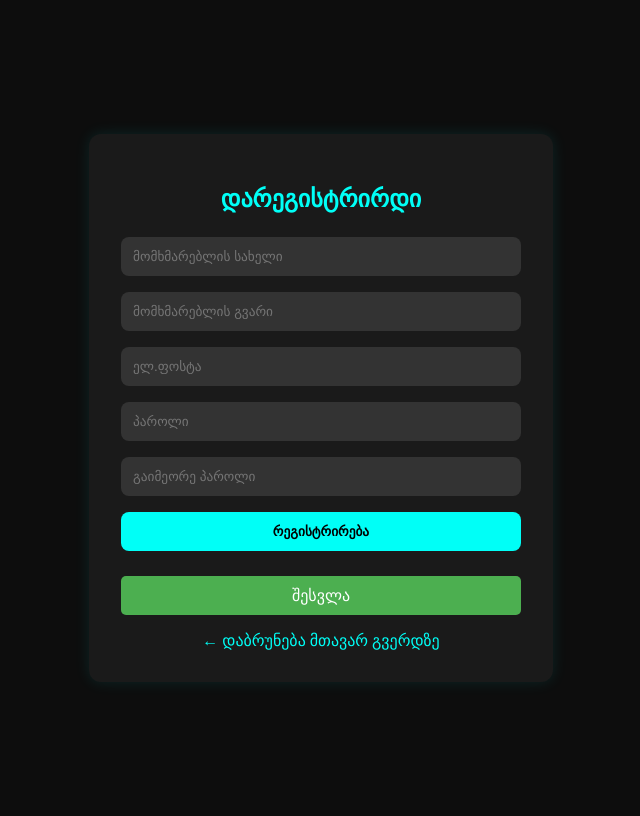
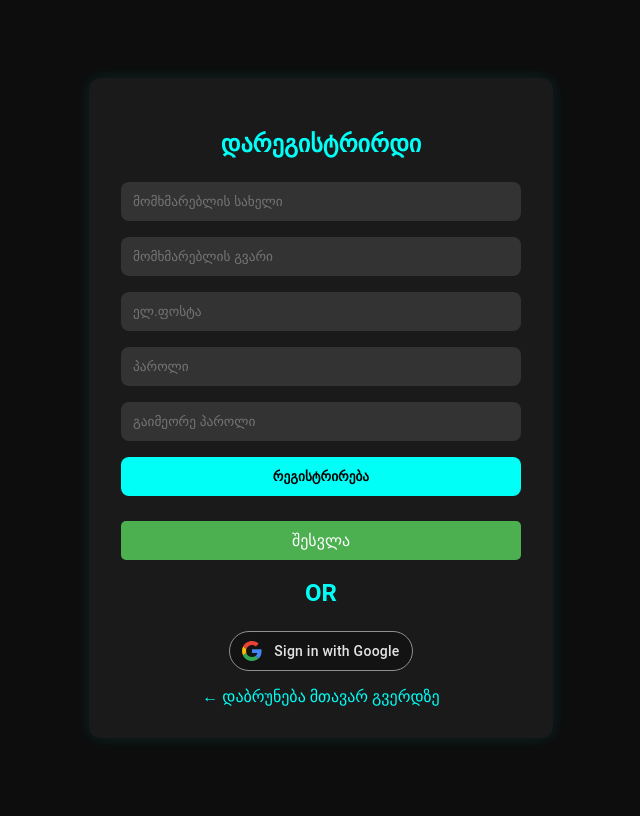
Before and after one commit to Nikka-10/crypto_site, a Django app: page /sign_up/ in a window 1280 px wide. Shown: the whole page, without its empty margins (319-959 px from the left). Run offline with Django 5.2, Linux system fonts and the light colour scheme; some libraries are stand-ins or nearby versions.

Commit message:
add google authentification

```diff
--- a/crypto_site/mysite/urls.py
+++ b/crypto_site/mysite/urls.py
@@ -22,5 +22,5 @@ urlpatterns = [
     path('', include('main.urls', namespace='main')),
     path('', include('users.urls', namespace='users')),
     path('', include('wallet.urls', namespace='wallet')),
-
+    path('accounts/', include('allauth.urls')),
 ]
--- a/crypto_site/users/static/users/reg-style.css
+++ b/crypto_site/users/static/users/reg-style.css
@@ -87,3 +87,109 @@ body {
   .back-home:hover {
     text-decoration: underline;
   }
+
+
+.gsi-material-button {
+  background-color: #131314;
+  background-image: none;
+  border: 1px solid #747775;
+  -webkit-border-radius: 20px;
+  border-radius: 20px;
+  -webkit-box-sizing: border-box;
+  box-sizing: border-box;
+  color: #e3e3e3;
+  cursor: pointer;
+  font-family: 'Roboto', arial, sans-serif;
+  font-size: 14px;
+  height: 40px;
+  letter-spacing: 0.25px;
+  outline: none;
+  overflow: hidden;
+  padding: 0 12px;
+  position: relative;
+  text-align: center;
+  -webkit-transition: background-color .218s, border-color .218s, box-shadow .218s;
+  transition: background-color .218s, border-color .218s, box-shadow .218s;
+  vertical-align: middle;
+  white-space: nowrap;
+  width: auto;
+  max-width: 400px;
+  min-width: min-content;
+  border-color: #8e918f;
+}
+
+.gsi-material-button .gsi-material-button-icon {
+  height: 20px;
+  margin-right: 12px;
+  min-width: 20px;
+  width: 20px;
+}
+
+.gsi-material-button .gsi-material-button-content-wrapper {
+  -webkit-align-items: center;
+  align-items: center;
+  display: flex;
+  -webkit-flex-direction: row;
+  flex-direction: row;
+  -webkit-flex-wrap: nowrap;
+  flex-wrap: nowrap;
+  height: 100%;
+  justify-content: center;
+  position: relative;
+  width: 100%;
+}
+
+.gsi-material-button .gsi-material-button-contents {
+  -webkit-flex-grow: 0;
+  flex-grow: 0;
+  font-family: 'Roboto', arial, sans-serif;
+  font-weight: 500;
+  overflow: hidden;
+  text-overflow: ellipsis;
+  vertical-align: top;
+}
+
+.gsi-material-button .gsi-material-button-state {
+  -webkit-transition: opacity .218s;
+  transition: opacity .218s;
+  bottom: 0;
+  left: 0;
+  opacity: 0;
+  position: absolute;
+  right: 0;
+  top: 0;
+}
+
+.gsi-material-button:disabled {
+  cursor: default;
+  background-color: #13131461;
+  border-color: #8e918f1f;
+}
+
+.gsi-material-button:disabled .gsi-material-button-state {
+  background-color: #e3e3e31f;
+}
+
+.gsi-material-button:disabled .gsi-material-button-contents {
+  opacity: 38%;
+}
+
+.gsi-material-button:disabled .gsi-material-button-icon {
+  opacity: 38%;
+}
+
+.gsi-material-button:not(:disabled):active .gsi-material-button-state,
+.gsi-material-button:not(:disabled):focus .gsi-material-button-state {
+  background-color: white;
+  opacity: 12%;
+}
+
+.gsi-material-button:not(:disabled):hover {
+  -webkit-box-shadow: 0 1px 2px 0 rgba(60, 64, 67, .30), 0 1px 3px 1px rgba(60, 64, 67, .15);
+  box-shadow: 0 1px 2px 0 rgba(60, 64, 67, .30), 0 1px 3px 1px rgba(60, 64, 67, .15);
+}
+
+.gsi-material-button:not(:disabled):hover .gsi-material-button-state {
+  background-color: white;
+  opacity: 8%;
+}
--- a/crypto_site/users/templates/users/sign_up.html
+++ b/crypto_site/users/templates/users/sign_up.html
@@ -1,4 +1,5 @@
 {% load static %}
+{% load socialaccount %}
 <!DOCTYPE html>
 <html lang="ka">
 <head>
@@ -21,6 +22,28 @@
         <button type="submit">რეგისტრირება</button>
         <a href="{% url "users:login" %}" class="register-link-button">შესვლა</a>
       </form>
+      <h2>OR</h2>
+
+            <a href="{% provider_login_url 'google' %}">
+
+                <button class="gsi-material-button" style="width:150px">
+      <div class="gsi-material-button-state"></div>
+      <div class="gsi-material-button-content-wrapper">
+        <div class="gsi-material-button-icon">
+          <svg version="1.1" xmlns="http://www.w3.org/2000/svg" viewBox="0 0 48 48" xmlns:xlink="http://www.w3.org/1999/xlink" style="display: block;">
+            <path fill="#EA4335" d="M24 9.5c3.54 0 6.71 1.22 9.21 3.6l6.85-6.85C35.9 2.38 30.47 0 24 0 14.62 0 6.51 5.38 2.56 13.22l7.98 6.19C12.43 13.72 17.74 9.5 24 9.5z"></path>
+            <path fill="#4285F4" d="M46.98 24.55c0-1.57-.15-3.09-.38-4.55H24v9.02h12.94c-.58 2.96-2.26 5.48-4.78 7.18l7.73 6c4.51-4.18 7.09-10.36 7.09-17.65z"></path>
+            <path fill="#FBBC05" d="M10.53 28.59c-.48-1.45-.76-2.99-.76-4.59s.27-3.14.76-4.59l-7.98-6.19C.92 16.46 0 20.12 0 24c0 3.88.92 7.54 2.56 10.78l7.97-6.19z"></path>
+            <path fill="#34A853" d="M24 48c6.48 0 11.93-2.13 15.89-5.81l-7.73-6c-2.15 1.45-4.92 2.3-8.16 2.3-6.26 0-11.57-4.22-13.47-9.91l-7.98 6.19C6.51 42.62 14.62 48 24 48z"></path>
+            <path fill="none" d="M0 0h48v48H0z"></path>
+          </svg>
+        </div>
+        <span class="gsi-material-button-contents">Sign in with Google</span>
+        <span style="display: none;">Sign in with Google</span>
+      </div>
+    </button>
+      </a>
+
       <a href="{% url "main:index" %}" class="back-home">← დაბრუნება მთავარ გვერდზე</a>
     </div>
   </div>
--- a/crypto_site/users/urls.py
+++ b/crypto_site/users/urls.py
@@ -8,5 +8,5 @@ urlpatterns = [
     path('login/', views.log_in, name="login"),
     path('logout/', views.log_out, name="logout"),
     path('verify-2fa', views.verify_2fa, name='verify_2fa'),
-    path('toggle_2fa', views.toggle_2fa, name='toggle_2fa')
+    path('toggle_2fa', views.toggle_2fa, name='toggle_2fa'),
 ]
```
Also changed, not shown: crypto_site/mysite/settings.py (+45 -0 lines), crypto_site/users/templates/users/login.html (+24 -0 lines).
